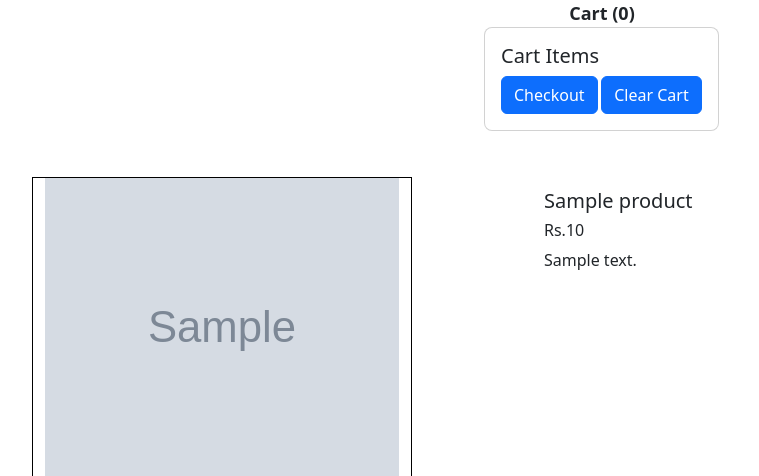
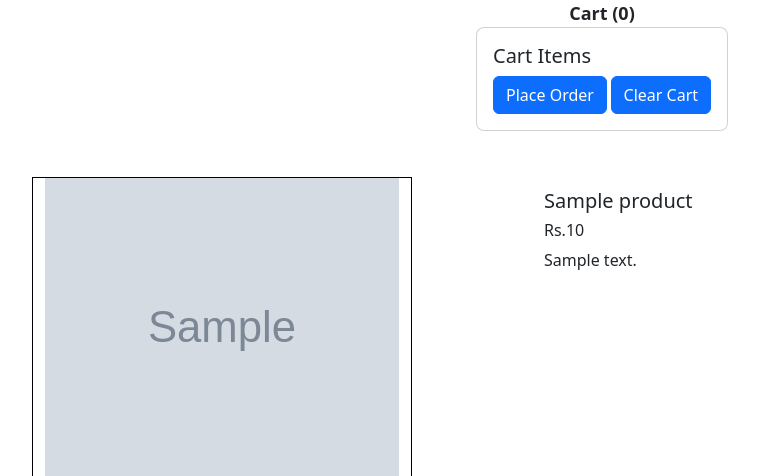
Before and after one commit to prachikakkad/Jalaram-Bandhani-House, a Django app: a page that uses shop/Templates/Product_View.html in a window 1280 px wide; the page is wider, and only the part inside the window is pictured. Shown: the part 56-532 px from the top of that part, without its empty margins (38-797 px from the left). Run offline with Django 4.2, Linux system fonts and the light colour scheme; data comes from the database, SQL or seed files in the repository; tables that the repository leaves empty hold one stand-in row (values such as "Sample post"); grey boxes marked "Sample" are stand-in pictures; some libraries are stand-ins or nearby versions.

Commit message:
Update Product_View.html

```diff
--- a/shop/Templates/Product_View.html
+++ b/shop/Templates/Product_View.html
@@ -115,7 +115,7 @@
             popstr = popstr + document.getElementById('name' + item).innerHTML + ' : ' + '<b>' + "Qty : " + '</b>' + cart[item][0] + '<br>';
             i = i + 1;
         }
-        popstr = popstr + "</div> <a href='/shop/checkout'><button class='btn btn-primary checkout' id ='checkout'>Checkout</button></a> <button class='btn btn-primary clearcart' onclick='clearCart()' id ='clearCart'>Clear Cart</button>"
+        popstr = popstr + "</div> <a href='/shop/checkout'><button class='btn btn-primary checkout' id ='checkout'>Place Order</button></a> <button class='btn btn-primary clearcart' onclick='clearCart()' id ='clearCart'>Clear Cart</button>"
         document.getElementById('popcart').setAttribute('data-content', popstr);
         $('#popcart').popover('show')
 
```
